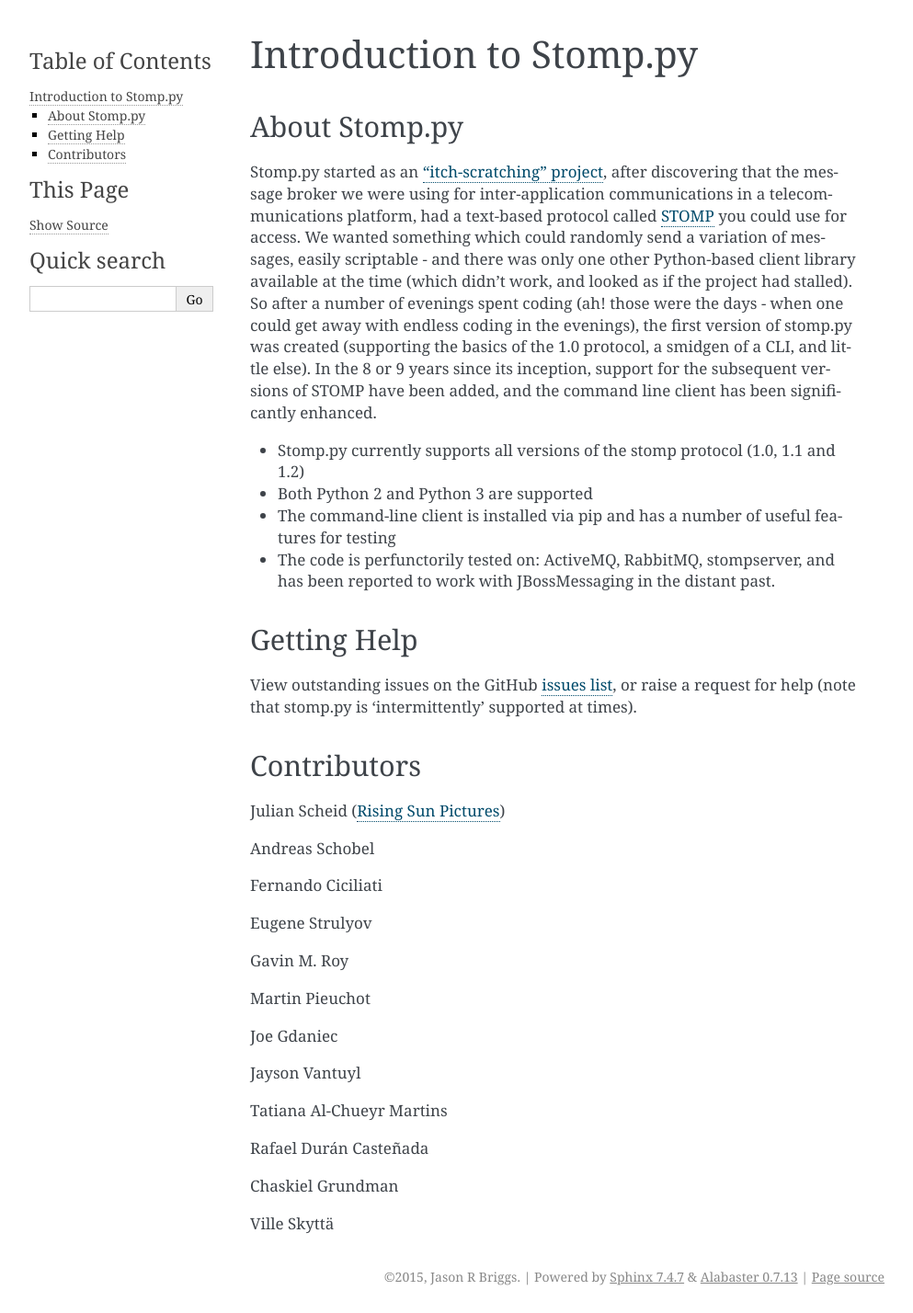
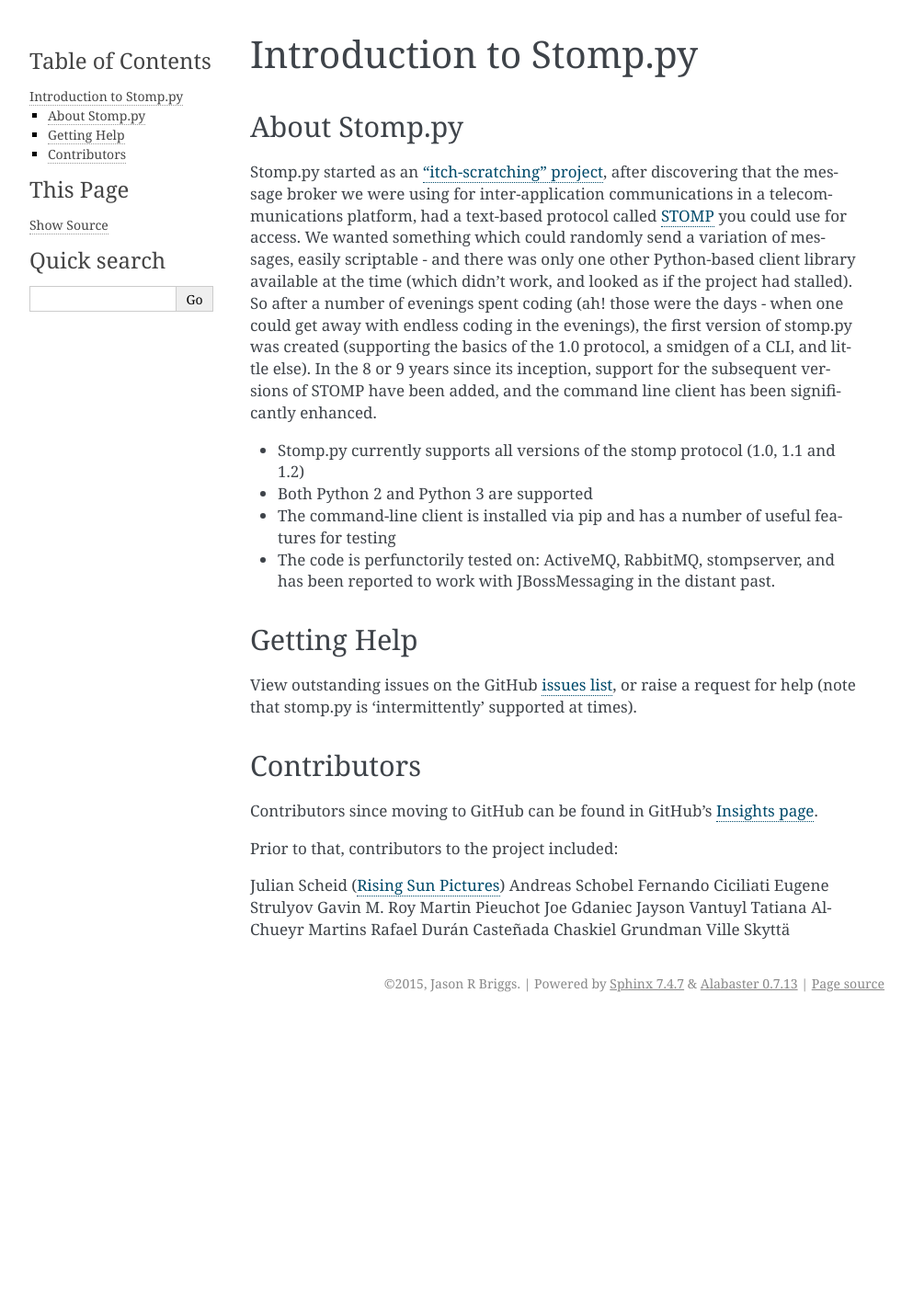
Before and after one commit to jasonrbriggs/stomp.py, a Sphinx documentation site: the page built from docs/source/intro.rst, in a window 1280 px wide. Shown: the whole page at 92% size, without its empty margins (148-1141 px from the left). Built offline with Sphinx 7.4.7, drawn with Linux system fonts in a browser that asks for light colours; after the commit the page ends 1109 px from its top, so only the background shows below that.

Commit message:
documentation update

```diff
--- a/README.rst
+++ b/README.rst
@@ -75,9 +75,9 @@
 
 stomp.py has been perfunctorily tested on:
 
-- ActiveMQ_: `activemq_test.py <https://github.com/jasonrbriggs/stomp.py/blob/dev/stomp/test/activemq_test.py>`_
-- Artemis_: `artemis_test.py <https://github.com/jasonrbriggs/stomp.py/blob/dev/stomp/test/artemis_test.py>`_
-- RabbitMQ_: `rabbitmq_test.py <https://github.com/jasonrbriggs/stomp.py/blob/dev/stomp/test/rabbitmq_test.py>`_
+- Pivotal RabbitMQ_: `rabbitmq_test.py <https://github.com/jasonrbriggs/stomp.py/blob/dev/stomp/test/rabbitmq_test.py>`_
+- Apache ActiveMQ_: `activemq_test.py <https://github.com/jasonrbriggs/stomp.py/blob/dev/stomp/test/activemq_test.py>`_
+- Apache ActiveMQ Artemis_: `artemis_test.py <https://github.com/jasonrbriggs/stomp.py/blob/dev/stomp/test/artemis_test.py>`_
 - stompserver_ `stompserver_test.py <https://github.com/jasonrbriggs/stomp.py/blob/dev/stomp/test/stompserver_test.py>`_
 
 `stomp.py` has also been reported to work with JBossMessaging_ in the distant past (note: no idea whether the same is true of the replacement, HornetQ)
--- a/docs/source/intro.rst
+++ b/docs/source/intro.rst
@@ -22,26 +22,19 @@
 Contributors
 ------------
 
+Contributors since moving to GitHub can be found in GitHub's `Insights page <https://github.com/jasonrbriggs/stomp.py/graphs/contributors>`_.
+
+Prior to that, contributors to the project included:
+
 Julian Scheid (`Rising Sun Pictures <http://open.rsp.com.au/>`_)
-
 Andreas Schobel
-
 Fernando Ciciliati
-
 Eugene Strulyov
-
 Gavin M. Roy
-
 Martin Pieuchot
-
 Joe Gdaniec
-
 Jayson Vantuyl
-
 Tatiana Al-Chueyr Martins
-
 Rafael Durán Casteñada
-
 Chaskiel Grundman
-
 Ville Skyttä
```
